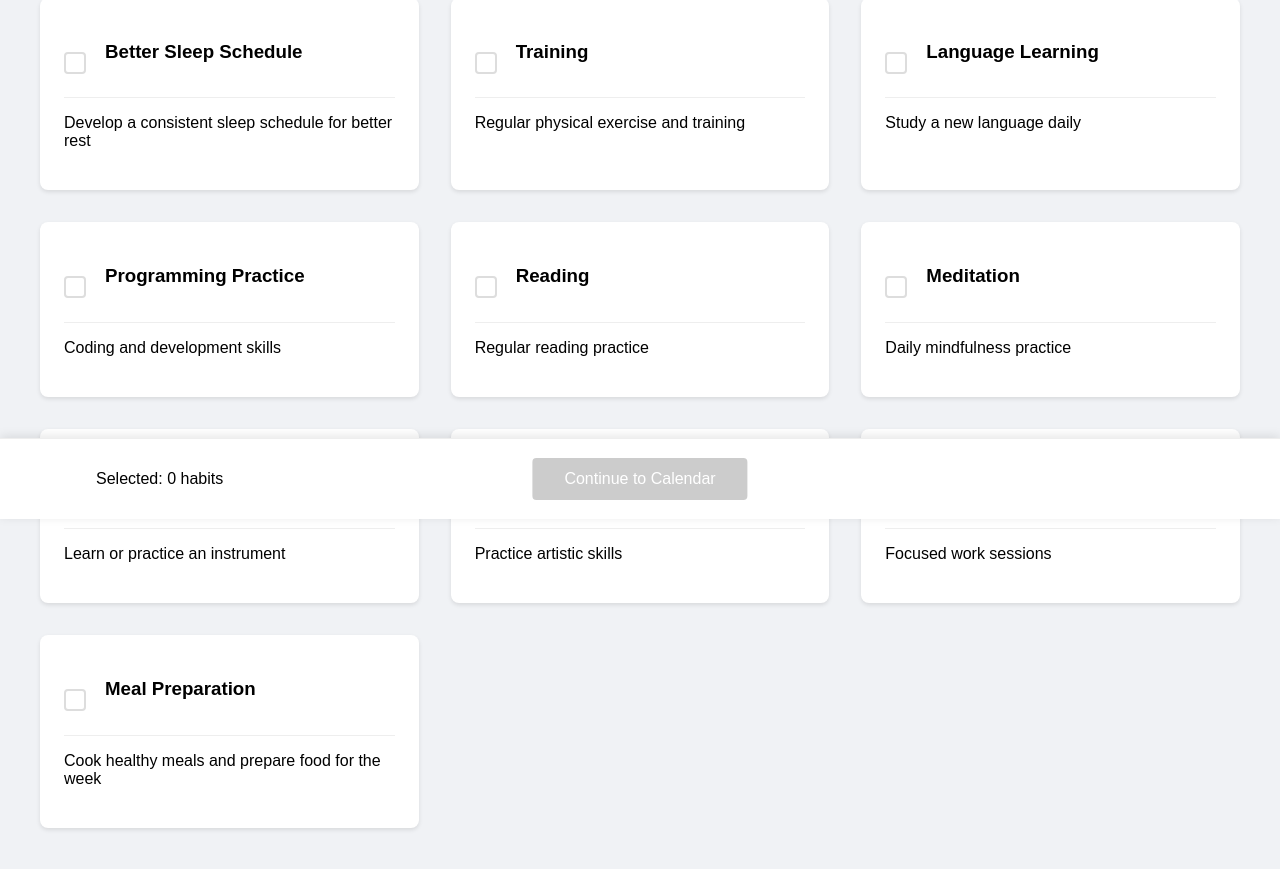
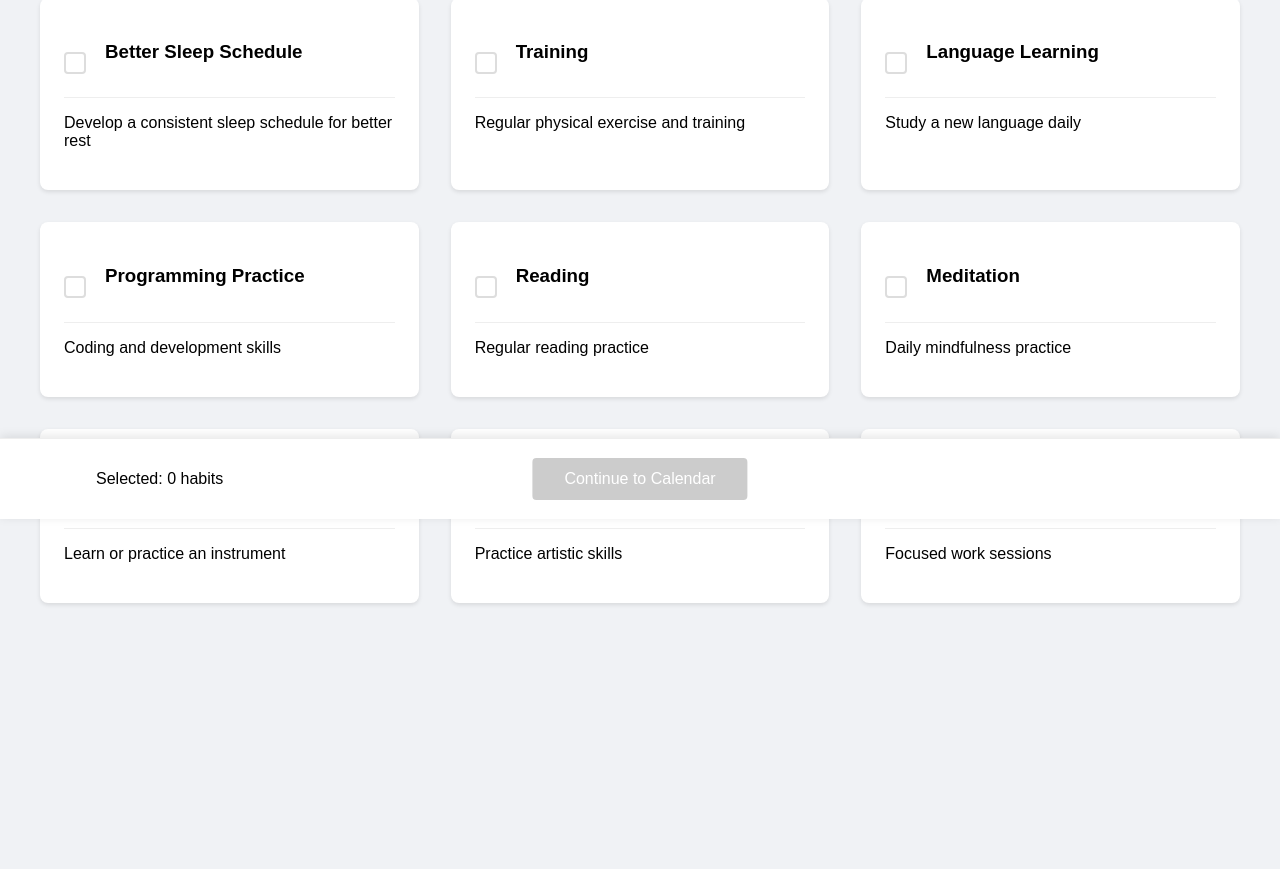
Before and after one commit to rangelovkiril/BulgarTabak, a React (Vite) app in the folder frontend/: page /select-habits in a window 1280 px wide. Shown: the part 281-1150 px from the top of the page. After the commit the page ends 1028 px from the top, so only its background shows below. Built offline with nearby package versions, Linux system fonts and the light colour scheme.

Commit message:
fixup habitsPage

```diff
--- a/frontend/src/data/habitTemplates.ts
+++ b/frontend/src/data/habitTemplates.ts
@@ -96,19 +96,4 @@ export const habitTemplates: HabitTemplate[] = [
     finalGoalHours: 4,
     gradualIncreaseWeeks: 8,
   },
-
-  // Cooking Habits
-  {
-    id: "meal-prep",
-    type: HabitType.COOKING,
-    name: "Meal Preparation",
-    description: "Cook healthy meals and prepare food for the week",
-    initialGoalHours: 1,
-    finalGoalHours: 2,
-    gradualIncreaseWeeks: 4,
-    preferredTimeRanges: [
-      { start: "10:00", end: "14:00" },
-      { start: "16:00", end: "19:00" },
-    ],
-  },
 ];
--- a/frontend/src/types/habits.ts
+++ b/frontend/src/types/habits.ts
@@ -6,7 +6,6 @@ export enum HabitType {
   READING = "reading",
   CREATIVE = "creative",
   PRODUCTIVITY = "productivity",
-  COOKING = "cooking",
 }
 
 export interface HabitTemplate {
```
